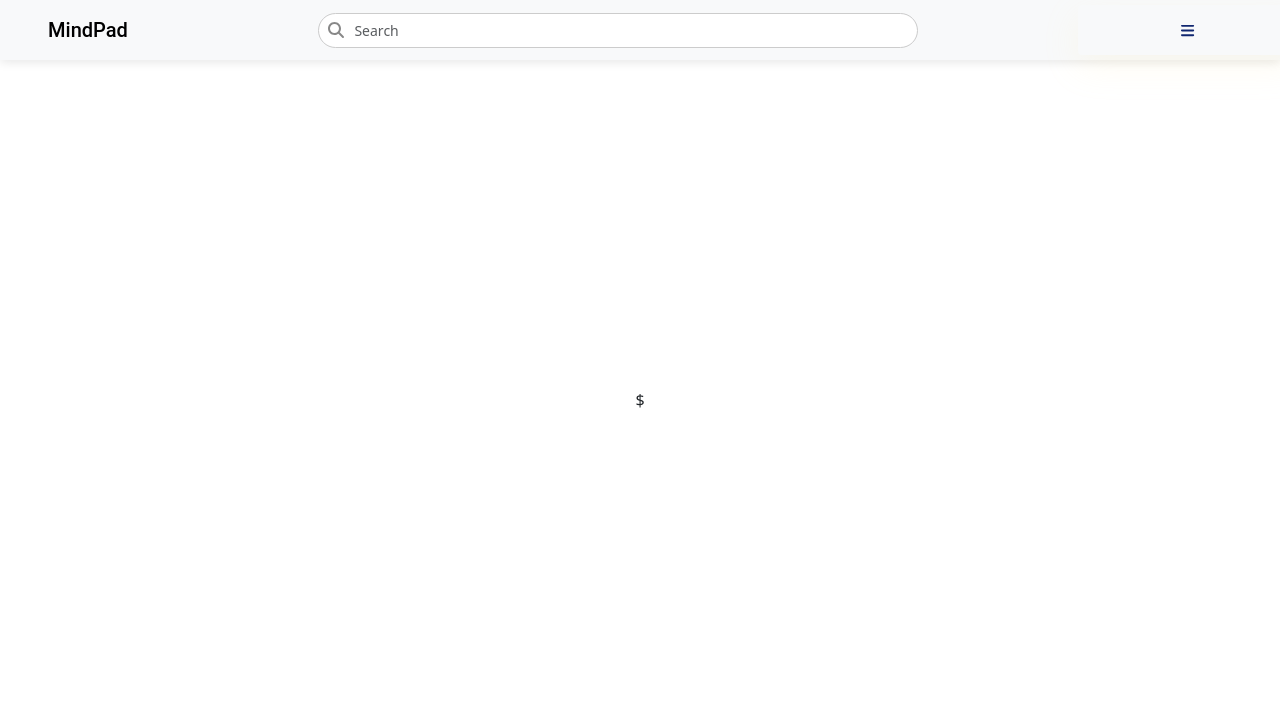
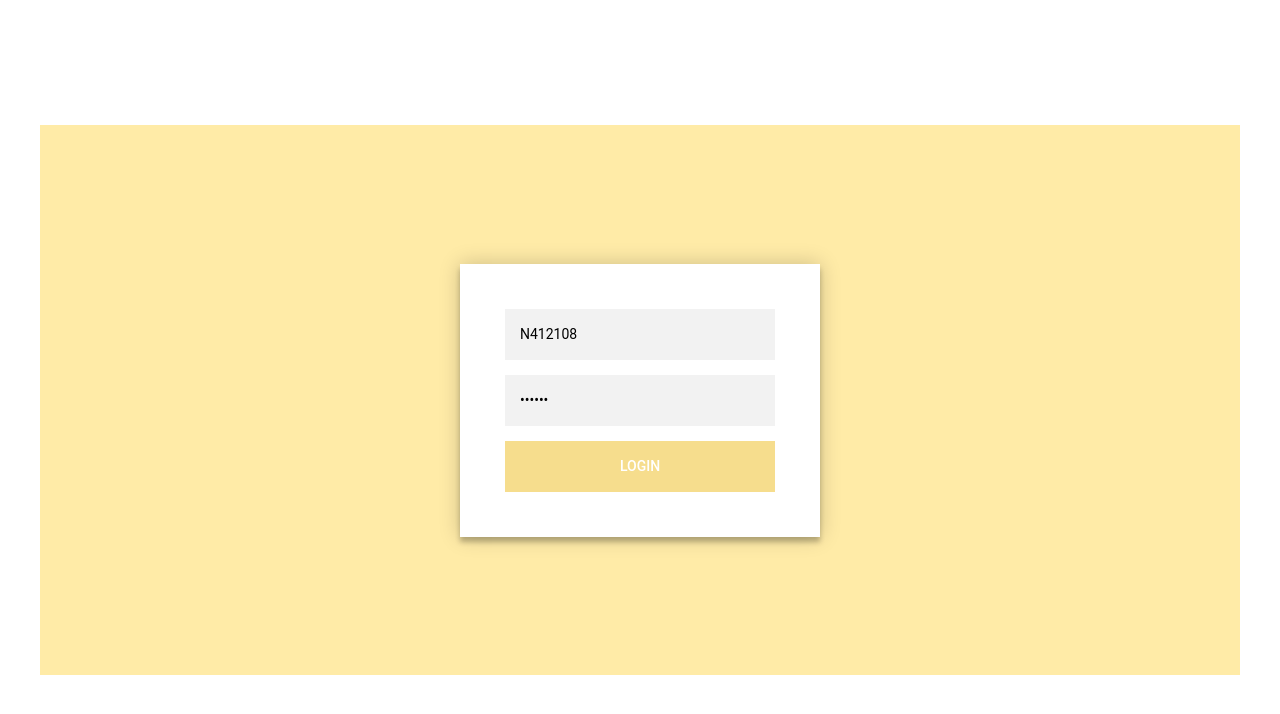
Before and after one commit to hajarLafdaoui/notes, a React (Vite) app: page / in a window 1280 px wide. Shown: the top 714 px of the page. Built offline with nearby package versions, Linux system fonts and the light colour scheme.

Commit message:
styling loging

```diff
--- a/src/App.jsx
+++ b/src/App.jsx
@@ -15,11 +15,17 @@ function App() {
   return (
     <>
       {/* Displaying FontAwesome Arrow Down icon */}
-$
+      {/* <Navbar /> */}
       {/* Conditional rendering for Login or List components */}
-      {/* {!isConcted ? <Login setIsConected={setIsConected} /> : <List />} */}
+      {!isConcted ?
+       <Login setIsConected={setIsConected} />
+       :
+       <>
+        <Navbar />
+        <List />
+       </>
 
-      <Navbar />
+      }
     </>
   );
 }
--- /dev/null
+++ b/src/assets/styles/_login.scss
@@ -0,0 +1,68 @@
+
+
+  .login-page-wrapper {
+    background-color: #ffeba7; /* Apply background only for this component */
+    height: 550px; /* Ensure it covers the full viewport height */
+    width: 1200PX; /* Ensure it covers the full viewport width */
+    display: flex;
+    justify-content: center;
+    align-items: center;
+  }
+
+  .login-page {
+    width: 360px;
+  }
+
+  .form {
+    position: relative;
+    z-index: 1;
+    background: #ffffff;
+    max-width: 360px;
+    margin: 0 auto;
+    padding: 45px;
+    text-align: center;
+    box-shadow: 0 0 20px 0 rgba(0, 0, 0, 0.2), 0 5px 5px 0 rgba(0, 0, 0, 0.24);
+  }
+
+  .form input {
+    font-family: "Roboto", sans-serif;
+    outline: 0;
+    background: #f2f2f2;
+    width: 100%;
+    border: 0;
+    margin: 0 0 15px;
+    padding: 15px;
+    box-sizing: border-box;
+    font-size: 14px;
+  }
+
+  .form button {
+    font-family: "Roboto", sans-serif;
+    text-transform: uppercase;
+    outline: 0;
+    background: #f6dd8d;
+    width: 100%;
+    border: 0;
+    padding: 15px;
+    color: #ffffff;
+    font-size: 14px;
+    transition: all 0.3 ease;
+    cursor: pointer;
+  }
+
+  .form button:hover,
+  .form button:active,
+  .form button:focus {
+    background: #ffeba7;
+  }
+
+  .form .message {
+    margin: 15px 0 0;
+    color: #b3b3b3;
+    font-size: 12px;
+  }
+
+  .form .message a {
+    color: #4caf50;
+    text-decoration: none;
+  }
--- a/src/assets/styles/main.css
+++ b/src/assets/styles/main.css
@@ -443,4 +443,78 @@ a .uil {
 
 .dark-light:checked ~ .logo img {
   filter: brightness(10%);
+}
+
+.login-page-wrapper {
+  background-color: #ffeba7; /* Apply background only for this component */
+  height: 550px; /* Ensure it covers the full viewport height */
+  width: 1200PX; /* Ensure it covers the full viewport width */
+  display: flex;
+  justify-content: center;
+  align-items: center;
+}
+
+.login-page {
+  width: 360px;
+}
+
+.form {
+  position: relative;
+  z-index: 1;
+  background: #ffffff;
+  max-width: 360px;
+  margin: 0 auto;
+  padding: 45px;
+  text-align: center;
+  box-shadow: 0 0 20px 0 rgba(0, 0, 0, 0.2), 0 5px 5px 0 rgba(0, 0, 0, 0.24);
+}
+
+.form input {
+  font-family: "Roboto", sans-serif;
+  outline: 0;
+  background: #f2f2f2;
+  width: 100%;
+  border: 0;
+  margin: 0 0 15px;
+  padding: 15px;
+  box-sizing: border-box;
+  font-size: 14px;
+}
+
+.form button {
+  font-family: "Roboto", sans-serif;
+  text-transform: uppercase;
+  outline: 0;
+  background: #f6dd8d;
+  width: 100%;
+  border: 0;
+  padding: 15px;
+  color: #ffffff;
+  font-size: 14px;
+  transition: all 0.3 ease;
+  cursor: pointer;
+}
+
+.form button:hover,
+.form button:active,
+.form button:focus {
+  background: #ffeba7;
+}
+
+.form .message {
+  margin: 15px 0 0;
+  color: #b3b3b3;
+  font-size: 12px;
+}
+
+.form .message a {
+  color: #4caf50;
+  text-decoration: none;
+}
+
+html, body {
+  margin: 0 !important; /* Remove default margins */
+  padding: 0; /* Remove default paddings */
+  box-sizing: border-box; /* Include padding and border in element's dimensions */
+  overflow-x: hidden;
 }/*# sourceMappingURL=main.css.map */
--- a/src/assets/styles/main.scss
+++ b/src/assets/styles/main.scss
@@ -1,2 +1,11 @@
 @import 'navbar';
 @import 'dropdown';
+@import 'login';
+
+html, body {
+    margin: 0 !important; /* Remove default margins */
+    padding: 0; /* Remove default paddings */
+
+    box-sizing: border-box; /* Include padding and border in element's dimensions */
+    overflow-x: hidden;
+  }
--- a/src/components/login.jsx
+++ b/src/components/login.jsx
@@ -1,73 +1,78 @@
-import React,{useState} from 'react'
-import axios from 'axios';
+import React, { useState } from "react";
+import axios from "axios";
 
-
-
-const Login = ({setIsConected}) => {
-    const [cin, setCin] = useState('N412108')
-    const [password, setPassword] = useState('123456')
-    const [data, setData] = useState({})
-    const [response, setResponse] = useState({})
+const Login = ({ setIsConected }) => {
+  const [cin, setCin] = useState("N412108");
+  const [password, setPassword] = useState("123456");
+  const [data, setData] = useState({});
+  const [response, setResponse] = useState({});
 
   const StoreData = async () => {
     const newData = { cin, password };
 
+    try {
       const resp = await axios.post("https://notes.devlop.tech/api/login", {
         cin,
         password,
       });
-          setResponse(resp)
-          console.log(resp);
-          localStorage.setItem('token', resp.data.token)
-
+      setResponse(resp);
+      localStorage.setItem("token", resp.data.token);
 
       if (resp.status === 200) {
         setData(newData);
-            localStorage.setItem('data', JSON.stringify(newData));
-            setIsConected(true)
+        localStorage.setItem("data", JSON.stringify(newData));
+        setIsConected(true);
       } else {
-            console.log('Login failed');
+        console.error("Login failed");
       }
-
+    } catch (error) {
+      console.error("Error during login:", error);
     }
+  };
 
   const logout = () => {
-        localStorage.removeItem('data');
+    localStorage.removeItem("data");
     setData({});
-        setIsConected(false)
-    }
+    setIsConected(false);
+  };
+
   return (
-        <div>
+    <div className="login-page-wrapper">
+      <div className="login-page">
+        <div className="form">
           {!data.cin ? (
-            <form method="post" onSubmit={(e) => e.preventDefault()}>
-              <label>cin:</label>
+            <form
+              className="login-form"
+              method="post"
+              onSubmit={(e) => e.preventDefault()}
+            >
               <input
                 type="text"
+                placeholder="CIN"
                 value={cin}
                 onChange={(e) => setCin(e.target.value)}
               />
-              <br />
-              <label>Password:</label>
               <input
                 type="password"
+                placeholder="Password"
                 value={password}
                 onChange={(e) => setPassword(e.target.value)}
               />
-              <br />
               <button type="submit" onClick={StoreData}>
                 Login
               </button>
             </form>
           ) : (
             <div>
-              <p>{data.cin}</p>
-              <p>{response.data.user.first_name}</p>
+              <p>CIN: {data.cin}</p>
+              <p>First Name: {response.data?.user?.first_name}</p>
               <button onClick={logout}>Logout</button>
             </div>
           )}
         </div>
+      </div>
+    </div>
   );
+};
 
-}
-
-export default Login
+export default Login;
```
Also changed, not shown: 1 other file (tests, documents, lock files or other folders). Lines whose indentation alone changed are shown as unchanged.
